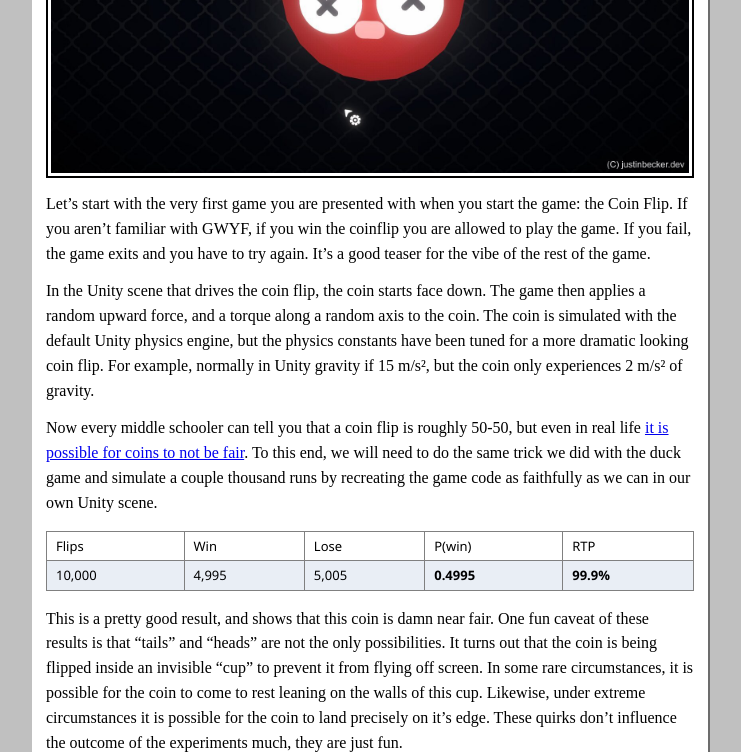
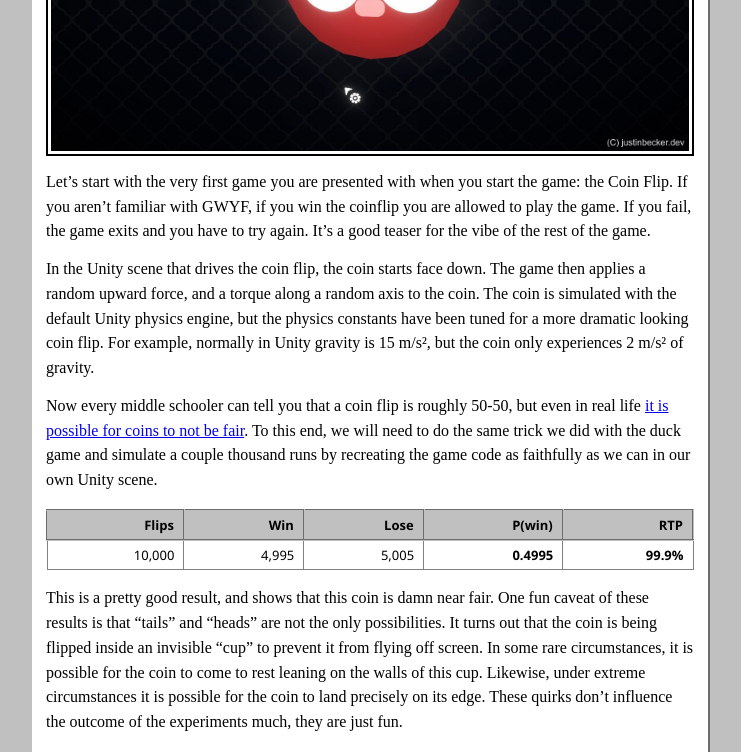
Before and after one commit to geekman7473/geekman7473.github.io, a Jekyll site: the page built from _posts/2026-05-30-gamble-with-your-friends-casino-analysis.md, in a window 1280 px wide and 900 px high, scrolled down 14431 px, cut to the strip 0-752 px from the top of the window. Shown: the whole strip, without its empty margins (270-1011 px from the left). Built offline with Jekyll 4.4.1, drawn with Linux system fonts in a browser that asks for light colours; comment, search, counter and statistics services are not loaded; some of the changed text lies outside the part shown.

Commit message:
Spelling

````diff
--- a/_posts/2026-05-30-gamble-with-your-friends-casino-analysis.md
+++ b/_posts/2026-05-30-gamble-with-your-friends-casino-analysis.md
@@ -120,7 +120,7 @@
 }
 ```
 
-At first glance this looks perfectly symmetric. Every duck identical and independently seeded, so you would expect each one to cross first exactly one quarter of the time, paying a fair 4x:
+At first glance this looks perfectly symmetric. Every duck is identical and independently seeded, so you would expect each one to cross first exactly one quarter of the time, paying a fair 4x:
 
 $$E[\text{net}] = \tfrac{1}{4}(+3) + \tfrac{3}{4}(-1) = 0 \implies \text{RTP} = 100\%$$
 
@@ -158,9 +158,9 @@
        loading="lazy" />
 </figure>
 
-In real life, slot machines are tuned to be very close to 100% RTP. Some machines advertise 99% RTP, for example. Since modern digital slots need less maintanence than their mechanical predecesors, nor do they require a dealer, these are the money printers for casinos. At 99% RTP most players will not be able to discern that they are losing money on net, even though they slowly are being drained.
+In real life, slot machines are tuned to be very close to 100% RTP. Some machines advertise 99% RTP, for example. Since modern digital slots need less maintenance than their mechanical predecessors, and don't require a dealer, these are the money printers for casinos. At 99% RTP most players will not be able to discern that they are losing money on net, even though they slowly are being drained.
 
-What we had noticed while playing the game was that playing the slots *felt* like it was slightly positive [EV](https://en.wikipedia.org/wiki/Expected_value). We had managed to rescue more than one run by spamming slot machines. Unlike the duck race above, this game is not very interesting from a technical perpsective. On each cell of the 3x3 grid, there is a "roller" which can display one of four symbols. Looking at the game code, these rollers seem unbiased, so all of the rollers are equally likely. It basically does this:
+What we had noticed while playing the game was that playing the slots *felt* like it was slightly positive [EV](https://en.wikipedia.org/wiki/Expected_value). We had managed to rescue more than one run by spamming slot machines. Unlike the duck race above, this game is not very interesting from a technical perspective. On each cell of the 3x3 grid, there is a "roller" which can display one of four symbols. Looking at the game code, these rollers seem unbiased, so all of the rollers are equally likely. It basically does this:
 
 ```python
 def spinSlotMachine(playfield):
@@ -292,7 +292,7 @@
 }
 ```
 
-Since the segments are all equal width, they are therefore equally likely. By adding up the multipliers on the wheel segments we can straightforwadly get the EV:
+Since the segments are all equal width, they are therefore equally likely. By adding up the multipliers on the wheel segments we can straightforwardly get the EV:
 
 | Payout | Wedges | Probability | EV contribution |
 |---------|:--------------:|------------:|----------------:|
@@ -468,14 +468,15 @@
 
 Let's start with the very first game you are presented with when you start the game: the Coin Flip. If you aren't familiar with GWYF, if you win the coinflip you are allowed to play the game. If you fail, the game exits and you have to try again. It's a good teaser for the vibe of the rest of the game.
 
-In the Unity scene that drives the coin flip, the coin starts face down. The game then applies a random upward force, and a torque along a random axis to the coin. The coin is simulated with the default Unity physics engine, but the physics constants have been tuned for a more dramatic looking coin flip. For example, normally in Unity gravity if 15 m/s², but the coin only experiences 2 m/s² of gravity.
+In the Unity scene that drives the coin flip, the coin starts face down. The game then applies a random upward force, and a torque along a random axis to the coin. The coin is simulated with the default Unity physics engine, but the physics constants have been tuned for a more dramatic looking coin flip. For example, normally in Unity gravity is 15 m/s², but the coin only experiences 2 m/s² of gravity.
 
 Now every middle schooler can tell you that a coin flip is roughly 50-50, but even in real life [it is possible for coins to not be fair](https://en.wikipedia.org/wiki/Fair_coin). To this end, we will need to do the same trick we did with the duck game and simulate a couple thousand runs by recreating the game code as faithfully as we can in our own Unity scene.
 
 | Flips | Win | Lose | P(win) | RTP |
+|------:|----:|-----:|-------:|----:|
 | 10,000 | 4,995 | 5,005 | **0.4995** | **99.9%** |
 
-This is a pretty good result, and shows that this coin is damn near fair. One fun caveat of these results is that "tails" and "heads" are not the only possibilities. It turns out that the coin is being flipped inside an invisible "cup" to prevent it from flying off screen. In some rare circumstances, it is possible for the coin to come to rest leaning on the walls of this cup. Likewise, under extreme circumstances it is possible for the coin to land precisely on it's edge. These quirks don't influence the outcome of the experiments much, they are just fun.
+This is a pretty good result, and shows that this coin is damn near fair. One fun caveat of these results is that "tails" and "heads" are not the only possibilities. It turns out that the coin is being flipped inside an invisible "cup" to prevent it from flying off screen. In some rare circumstances, it is possible for the coin to come to rest leaning on the walls of this cup. Likewise, under extreme circumstances it is possible for the coin to land precisely on its edge. These quirks don't influence the outcome of the experiments much, they are just fun.
 
 <style>
 .coin-grid{display:grid;grid-template-columns:repeat(4,1fr);gap:.6rem;margin:1.2rem 0}
@@ -584,7 +585,7 @@
        loading="lazy" />
 </figure>
 
-Plinko is an interesting case, because on first glance it might appear impossible to model the probability directly. However, the Plinko machine is a straightforward application of the [binomial distribution](https://en.wikipedia.org/wiki/Binomial_distribution). In a simplified view of the Plinko machine, imagine that at each vertical level of the board the ball asks a question "should I go right, or should I go left?" and flips a coin to determine it's path. Assuming that the coin is fair, you should see probabilities like this:
+Plinko is an interesting case, because on first glance it might appear impossible to model the probability directly. However, the Plinko machine is a straightforward application of the [binomial distribution](https://en.wikipedia.org/wiki/Binomial_distribution). In a simplified view of the Plinko machine, imagine that at each vertical level of the board the ball asks a question "should I go right, or should I go left?" and flips a coin to determine its path. Assuming that the coin is fair, you should see probabilities like this:
 
 <figure>
   <img src="{{ '/assets/img/posts/2026-05-30-gamble-with-your-friends-casino-analysis/plinko/plinko-galton-tree.svg' | relative_url }}"
@@ -729,7 +730,7 @@
 | Four to a straight (no pair) | 9.20% | Hold any 2 suited, else a high card, draw 3 | 0.75x |
 | Nothing | 38.01% | Hold one high card (or 2-3 suited), draw the rest | 0.68x |
 
-### Baccarat
+## Baccarat
 
 <figure>
   <img src="{{ '/assets/img/posts/2026-05-30-gamble-with-your-friends-casino-analysis/baccarat.jpg' | relative_url }}"
@@ -753,4 +754,4 @@
 
 # Conclusion
 
-Thanks for reading this far! Not much else to say other than go buy Gamble With Your Friends if you haven't tried it yet, it's great fun :)
+Thanks for reading this far! Not much else to say other than go buy Gamble With Your Friends if you haven't tried it yet. It's great fun :)
````
Also changed, not shown: other parts of _posts/2026-05-30-gamble-with-your-friends-casino-analysis.md (+16 -16 lines), AGENTS.md (+1 -1 lines).
